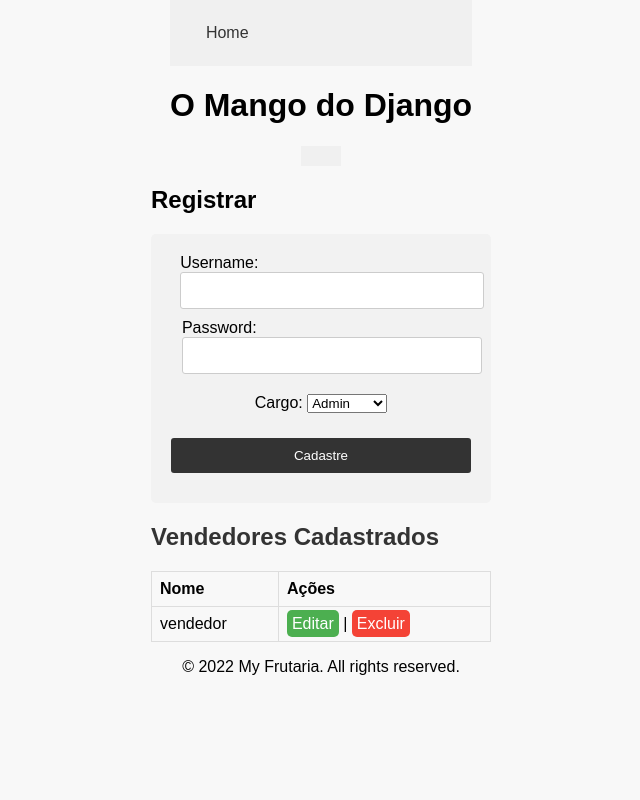
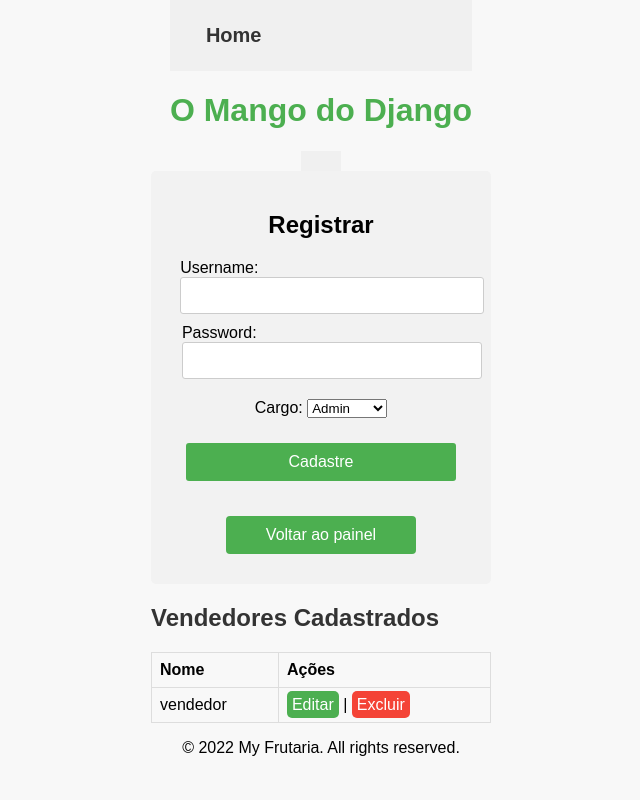
Before and after one commit to jeffbcampos/django-frutaria, a Django app: page /cadastro/ in a window 1280 px wide. Shown: the whole page, without its empty margins (319-959 px from the left). Run offline with Django 5.2, Linux system fonts and the light colour scheme; data comes from the database, SQL or seed files in the repository; both versions use the stored data as it was after the commit.

Commit message:
admin-panel modify

```diff
--- a/django_frutaria/frutaria/static/style.css
+++ b/django_frutaria/frutaria/static/style.css
@@ -7,6 +7,16 @@ body {
     flex-direction: column;
     justify-content: center;
     align-items: center;
+}
+
+a {
+    text-decoration: none;
+
+}
+
+#botao-panel {
+    width: 50%;
+    text-align: center;
 }
 
 .login-page,
@@ -47,12 +57,41 @@ body {
     margin-top: 10px;
 }
 
+.panel-admin {
+    background-color: #fff;
+    border: 1px solid #ddd;
+    padding: 20px;
+    margin-top: 20px;
+    text-align: center;
+}
+.panel-admin a {
+    display: inline-block;
+    margin: 10px;
+    padding: 10px 20px;
+    background-color: #4CAF50;
+    color: #fff;
+    text-decoration: none;
+    border-radius: 5px;
+}
+.panel-admin a:hover {
+    background-color: #4CAF50;
+}
+h1 {
+    color: #4CAF50;
+}
+
+.home {
+    font-family: 'Courier New', Courier, monospace;
+    font-size: 20px;
+    font-weight: bold;
+}
+
 .login-form button,
 .cadastro-form button,
 .botao {
-    width: 100%;
+    width: 90%;
     padding: 10px;
-    background-color: #333;
+    background-color: #4CAF50;
     color: #fff;
     border: none;
     border-radius: 3px;
--- a/django_frutaria/frutaria/templates/admin.html
+++ b/django_frutaria/frutaria/templates/admin.html
@@ -1,12 +1,13 @@
-{% extends 'admin/base.html' %}
+{% extends 'base.html' %}
 
 {% block content %}
     <h1>Welcome to the Admin Page</h1>
     <p>This is the admin page for your Frutaria website.</p>
 
     <!-- Links para páginas de cadastro -->
-    <div>
+    <div class="panel-admin">
         <a href="{% url 'create_fruit' %}">Cadastrar Fruta</a>
         <a href="{% url 'cadastro' %}">Cadastrar Vendedor</a>
+        <a href="{% url 'index' %}">Logout</a>
     </div>
 {% endblock %}
--- a/django_frutaria/frutaria/templates/base.html
+++ b/django_frutaria/frutaria/templates/base.html
@@ -10,7 +10,7 @@
     <header>
         <nav>
             <ul>
-                <li><a href="{% url 'index' %}">Home</a></li>
+                <li class="home"><a href="{% url 'index' %}">Home</a></li>
             </ul>
         </nav>
         <h1>O Mango do Django</h1>
--- a/django_frutaria/frutaria/templates/cadastro.html
+++ b/django_frutaria/frutaria/templates/cadastro.html
@@ -1,7 +1,7 @@
 {% extends 'base.html' %}
 
 {% block content %}
-    <h2>Registrar</h2>
+
     {% if messages %}
     <ul class="messages">
         {% for message in messages %}
@@ -11,6 +11,7 @@
     {% endif %}
     <form method="POST" class="cadastro-form" action="{% url 'create_user' %}">
         {% csrf_token %}
+        <h2>Registrar</h2>
         <div>
             <label for="nome">Username:</label>
             <input type="text" id="username" name="nome" required>
@@ -26,7 +27,8 @@
                 <option value="vendedor">Vendedor</option>
             </select>
         </div>
-        <button type="submit">Cadastre</button>
+        <button type="submit" class="botao">Cadastre</button>
+        <a href="{% url 'admin-panel' %}" class="botao" id="botao-panel">Voltar ao painel</a>
     </form>
 
     <h2 class="titulo-vendedores">Vendedores Cadastrados</h2>
--- a/django_frutaria/frutaria/templates/create_fruit.html
+++ b/django_frutaria/frutaria/templates/create_fruit.html
@@ -46,7 +46,7 @@
             </div>
 
             <button type="submit" class="botao">Criar Fruta</button>
-
+            <a href="{% url 'admin-panel' %}" class="botao" id="botao-panel">Voltar ao painel</a>
         </form>
         <div class="lista-frutas">
             {% for fruta in frutas %}
--- a/django_frutaria/frutaria/urls.py
+++ b/django_frutaria/frutaria/urls.py
@@ -4,6 +4,7 @@ from .views import Index
 
 urlpatterns = [
     path('', Index.as_view(), name='index'),
+    path('admin-panel/', views.admin_view, name='admin-panel'),
     path('create_user/', views.create_user, name='create_user'),
     path('edit_user/<int:user_id>/', views.edit_user, name='edit_user'),
     path('delete_user/<int:user_id>/', views.delete_user, name='delete_user'),
--- a/django_frutaria/frutaria/views.py
+++ b/django_frutaria/frutaria/views.py
@@ -12,10 +12,6 @@ from django.views.decorators.cache import never_cache
 
 import json
 
-class IndexView(TemplateView):
-    template_name = 'index.html'
-
-
 class Index(View):
     def get(self, request):
         return render(request, 'index.html')
@@ -29,7 +25,7 @@ class Index(View):
 
             if hashpw(senha.encode('utf-8'), user.password.encode('utf-8')) == user.password.encode('utf-8'):
                 if user.is_admin:
-                    return render(request, 'admin.html')
+                    return redirect('admin-panel')
                 else:
                     return redirect(reverse('sale', kwargs={'vendedor': user.id}))
             else:
@@ -37,6 +33,9 @@ class Index(View):
 
         except User.DoesNotExist:
             return HttpResponse('Usuário ou senha inválidos!')
+
+def admin_view(request):
+    return render(request, 'admin.html')
 
 def cadastro(request):
     if request.method == 'GET':
@@ -55,7 +54,7 @@ def create_user(request):
 
         if User.objects.filter(nome=nome).exists():
             messages.success(request, 'Usuário já existe!')
-            return redirect('create_user')
+            return redirect('cadastro')
 
         is_admin = True if role == 'admin' else False
 
@@ -82,7 +81,7 @@ def delete_user(request, user_id):
     user = get_object_or_404(User, pk=user_id)
     user.delete()
     messages.success(request, 'Usuário deletado!')
-    return redirect('create_user')
+    return redirect('cadastro')
 
 @csrf_exempt
 def create_fruit(request):
```
Also changed, not shown: django_frutaria/db.sqlite3.
